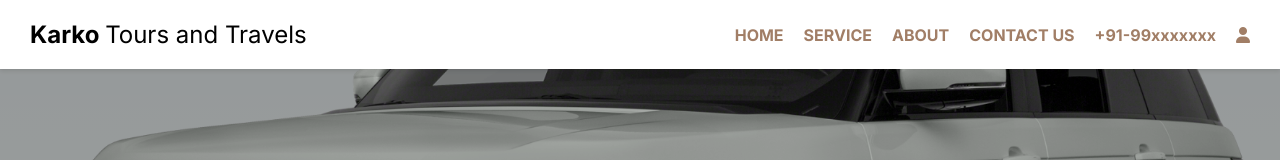
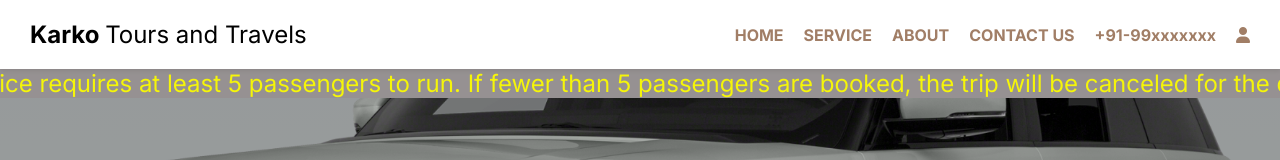
Before and after one commit to bitscurrent/winger, a Next.js app: page / in a window 1280 px wide. Shown: the top 160 px of the page. Built offline with nearby package versions, Linux system fonts and the light colour scheme; no server answers; the database is empty.

Commit message:
add marquee

```diff
--- a/config.js
+++ b/config.js
@@ -1,3 +1,3 @@
-// export const URL="http://localhost:3000"
+export const URL="http://localhost:3000"
 
-export const URL="https://ratan.vercel.app"
+// export const URL="https://ratan.vercel.app"
--- a/src/app/page.js
+++ b/src/app/page.js
@@ -12,6 +12,7 @@ import Login from "../pages/login";
 import BusSeatingLayout from "../pages/busLayout";
 import Service from "../pages/service";
 import Timings from "../pages/timings";
+import Marquee from "../pages/marquee";
 
 
 export default function Home() {
@@ -19,6 +20,7 @@ export default function Home() {
     <>
 
      <Header />
+     <Marquee />
     <HeroSection />
     <SeatReservation />
     <Timings />
--- /dev/null
+++ b/src/pages/marquee/Marquee.module.css
@@ -0,0 +1,25 @@
+
+.marqueeContainer {
+    position: relative;
+    width: 100%;
+    color: rgb(245, 245, 9);
+    overflow: hidden;
+    white-space: nowrap;
+    background-color: rgba(87, 73, 73, 0.5); /* Optional */
+    z-index: 1;
+}
+
+.marqueeText {
+    display: inline-block;
+    animation: marquee-left 20s linear infinite; /* Slow scrolling 20s, to move faster lower the time*/
+    font-size: 24px;
+}
+
+@keyframes marquee-left {
+    0% {
+        transform: translateX(25%); /* Start just inside the container (no delay) */
+    }
+    100% {
+        transform: translateX(-100%); /* Move completely out to the left */
+    }
+}
--- /dev/null
+++ b/src/pages/marquee/index.js
@@ -0,0 +1,15 @@
+import React from 'react';
+import styles from './Marquee.module.css';
+
+const Marquee=() => {
+  return (
+    <div className={styles.marqueeContainer}>
+      <span className={styles.marqueeText}>
+      NOTE: The Winger service requires at least 5 passengers to run. If fewer than 5 passengers are booked, the trip will be canceled for the day, and a full refund will be processed on the same day.
+
+      </span>
+    </div>
+  );
+}
+
+export default Marquee;
--- a/src/pages/seatReservation/index.js
+++ b/src/pages/seatReservation/index.js
@@ -154,8 +154,8 @@ const SeatReservation = () => {
               <DatePicker
                 selected={selectedDate}
                 onChange={handleDateChange}
-                // minDate={today}
-                // filterDate={(date) => !isDateUnavailable(date) && date >= today}
+                minDate={today}
+                filterDate={(date) => !isDateUnavailable(date) && date >= today}
                 placeholderText="Depart"
                 maxDate={new Date(new Date().setDate(today.getDate() + 7))}
               />
```
